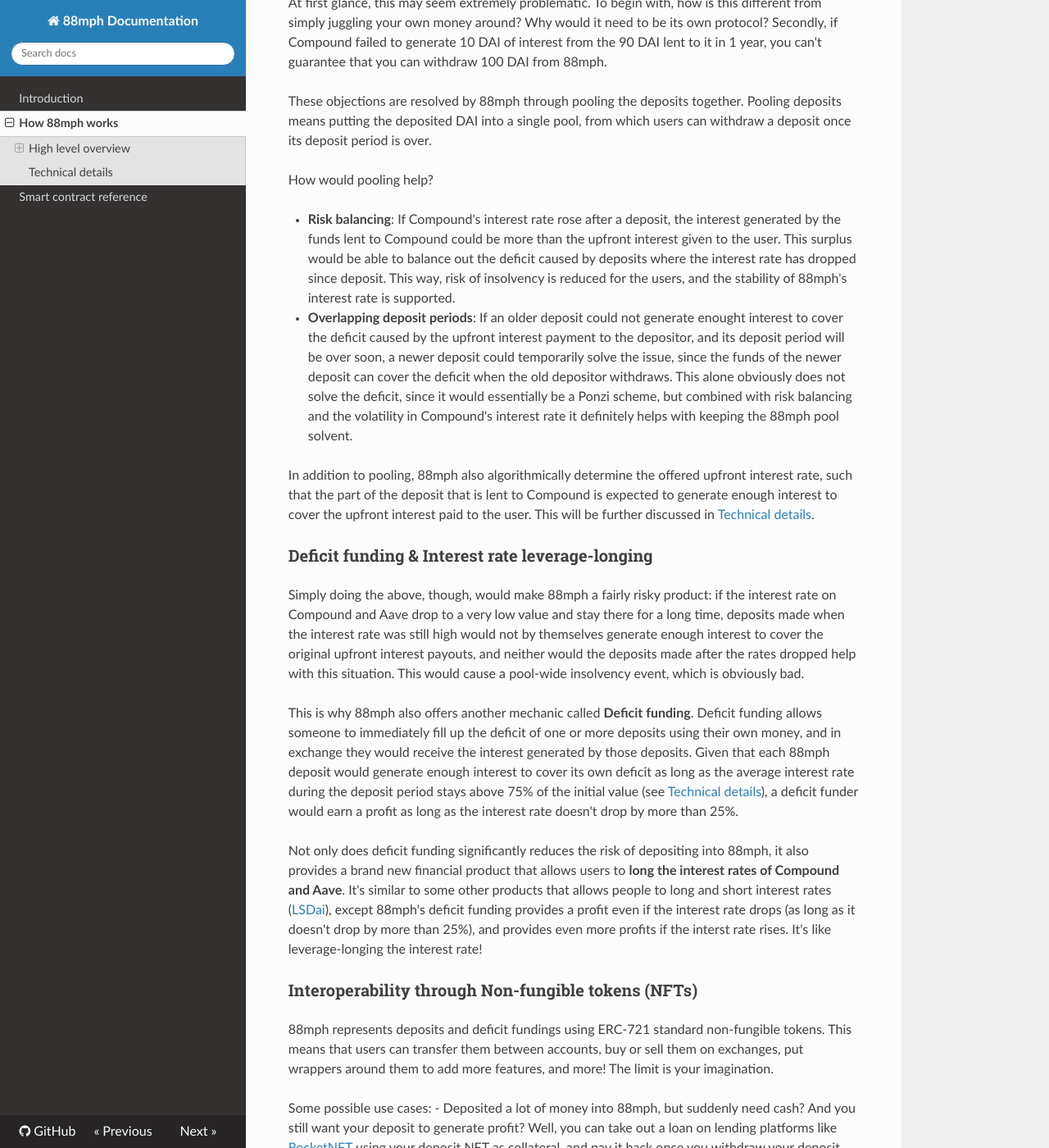
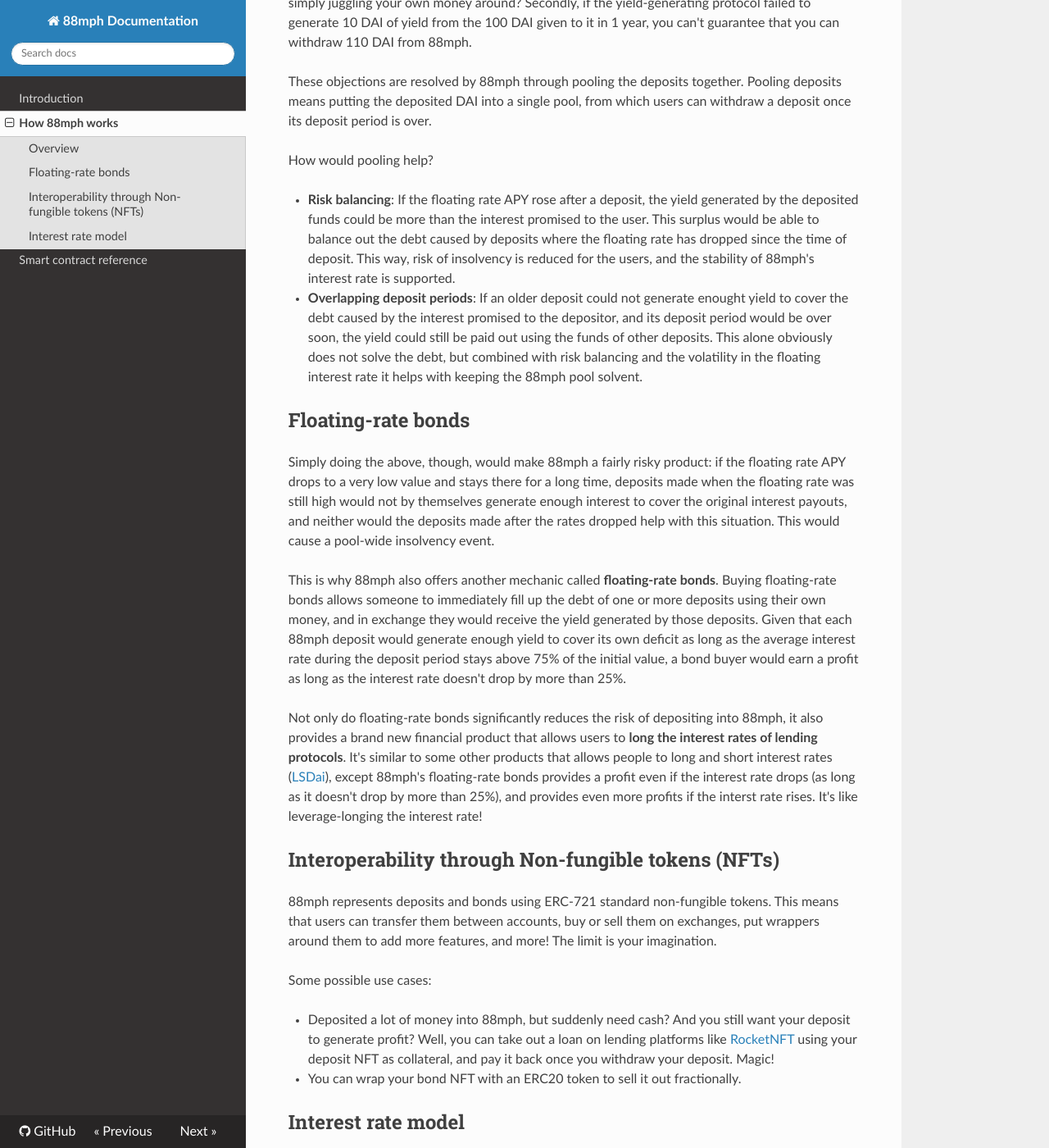
Before and after one commit to 88mphapp/docs, an MkDocs documentation site: the page built from docs/howitworks.md, in a window 1280 px wide and 1400 px high, scrolled down 440 px. Shown: the whole window at 82% size. Built offline with MkDocs 1.6.1, drawn with Linux system fonts in a browser that asks for light colours; nearby versions of some CDN libraries; formulas are drawn with MathJax 3; some of the changed text lies outside the part shown.

Commit message:
Update howitworks.md

```diff
--- a/docs/howitworks.md
+++ b/docs/howitworks.md
@@ -1,61 +1,41 @@
 # How 88mph works
 
-## High level overview
+## Overview
 
-What exactly happens when you, say, deposit 100 DAI into 88mph for 1 year?
+What exactly happens when you, say, deposit 100 DAI into 88mph for 1 year at 10% fixed-rate APY?
 
 1. Your 100 DAI is transferred to 88mph.
-2. 88mph returns part of the 100 DAI back to your wallet as the "upfront interest" (let's say 10 DAI).
-3. 88mph takes the remaining 90 DAI and lends it out on a lending protocol with variable interest rate (e.g. Compound), which will generate interest for the 1 year deposit period.
-4. Once the 1 year is over, you withdraw 100 DAI from 88mph.
+2. 88mph deposits the 100 DAI into a yield-generating protocol with variable rate APY, which will generate yield for the 1 year deposit period.
+3. Once the 1 year is over, you withdraw 110 DAI from 88mph.
 
-At first glance, this may seem extremely problematic. To begin with, how is this different from simply juggling your own money around? Why would it need to be its own protocol? Secondly, if Compound failed to generate 10 DAI of interest from the 90 DAI lent to it in 1 year, you can't guarantee that you can withdraw 100 DAI from 88mph.
+At first glance, this may seem extremely problematic. To begin with, how is this different from simply juggling your own money around? Secondly, if the yield-generating protocol failed to generate 10 DAI of yield from the 100 DAI given to it in 1 year, you can't guarantee that you can withdraw 110 DAI from 88mph.
 
 These objections are resolved by 88mph through pooling the deposits together. Pooling deposits means putting the deposited DAI into a single pool, from which users can withdraw a deposit once its deposit period is over.
 
 How would pooling help?
 
-- **Risk balancing**: If Compound's interest rate rose after a deposit, the interest generated by the funds lent to Compound could be more than the upfront interest given to the user. This surplus would be able to balance out the deficit caused by deposits where the interest rate has dropped since deposit. This way, risk of insolvency is reduced for the users, and the stability of 88mph's interest rate is supported.
-- **Overlapping deposit periods**: If an older deposit could not generate enought interest to cover the deficit caused by the upfront interest payment to the depositor, and its deposit period will be over soon, a newer deposit could temporarily solve the issue, since the funds of the newer deposit can cover the deficit when the old depositor withdraws. This alone obviously does not solve the deficit, since it would essentially be a Ponzi scheme, but combined with risk balancing and the volatility in Compound's interest rate it definitely helps with keeping the 88mph pool solvent.
+- **Risk balancing**: If the floating rate APY rose after a deposit, the yield generated by the deposited funds could be more than the interest promised to the user. This surplus would be able to balance out the debt caused by deposits where the floating rate has dropped since the time of deposit. This way, risk of insolvency is reduced for the users, and the stability of 88mph's interest rate is supported.
+- **Overlapping deposit periods**: If an older deposit could not generate enought yield to cover the debt caused by the interest promised to the depositor, and its deposit period would be over soon, the yield could still be paid out using the funds of other deposits. This alone obviously does not solve the debt, but combined with risk balancing and the volatility in the floating interest rate it helps with keeping the 88mph pool solvent.
 
-In addition to pooling, 88mph also algorithmically determine the offered upfront interest rate, such that the part of the deposit that is lent to Compound is expected to generate enough interest to cover the upfront interest paid to the user. This will be further discussed in [Technical details](#technical-details).
+## Floating-rate bonds
 
-### Deficit funding & Interest rate leverage-longing
+Simply doing the above, though, would make 88mph a fairly risky product: if the floating rate APY drops to a very low value and stays there for a long time, deposits made when the floating rate was still high would not by themselves generate enough interest to cover the original interest payouts, and neither would the deposits made after the rates dropped help with this situation. This would cause a pool-wide insolvency event.
 
-Simply doing the above, though, would make 88mph a fairly risky product: if the interest rate on Compound and Aave drop to a very low value and stay there for a long time, deposits made when the interest rate was still high would not by themselves generate enough interest to cover the original upfront interest payouts, and neither would the deposits made after the rates dropped help with this situation. This would cause a pool-wide insolvency event, which is obviously bad.
+This is why 88mph also offers another mechanic called **floating-rate bonds**. Buying floating-rate bonds allows someone to immediately fill up the debt of one or more deposits using their own money, and in exchange they would receive the yield generated by those deposits. Given that each 88mph deposit would generate enough yield to cover its own deficit as long as the average interest rate during the deposit period stays above 75% of the initial value, a bond buyer would earn a profit as long as the interest rate doesn't drop by more than 25%.
 
-This is why 88mph also offers another mechanic called **Deficit funding**. Deficit funding allows someone to immediately fill up the deficit of one or more deposits using their own money, and in exchange they would receive the interest generated by those deposits. Given that each 88mph deposit would generate enough interest to cover its own deficit as long as the average interest rate during the deposit period stays above 75% of the initial value (see [Technical details](#technical-details)), a deficit funder would earn a profit as long as the interest rate doesn't drop by more than 25%.
+Not only do floating-rate bonds significantly reduces the risk of depositing into 88mph, it also provides a brand new financial product that allows users to **long the interest rates of lending protocols**. It's similar to some other products that allows people to long and short interest rates ([LSDai](https://lsdai.market/)), except 88mph's floating-rate bonds provides a profit even if the interest rate drops (as long as it doesn't drop by more than 25%), and provides even more profits if the interst rate rises. It's like leverage-longing the interest rate!
 
-Not only does deficit funding significantly reduces the risk of depositing into 88mph, it also provides a brand new financial product that allows users to **long the interest rates of Compound and Aave**. It's similar to some other products that allows people to long and short interest rates ([LSDai](https://lsdai.market/)), except 88mph's deficit funding provides a profit even if the interest rate drops (as long as it doesn't drop by more than 25%), and provides even more profits if the interst rate rises. It's like leverage-longing the interest rate!
+## Interoperability through Non-fungible tokens (NFTs)
 
-### Interoperability through Non-fungible tokens (NFTs)
-
-88mph represents deposits and deficit fundings using ERC-721 standard non-fungible tokens. This means that users can transfer them between accounts, buy or sell them on exchanges, put wrappers around them to add more features, and more! The limit is your imagination.
+88mph represents deposits and bonds using ERC-721 standard non-fungible tokens. This means that users can transfer them between accounts, buy or sell them on exchanges, put wrappers around them to add more features, and more! The limit is your imagination.
 
 Some possible use cases:
+
 - Deposited a lot of money into 88mph, but suddenly need cash? And you still want your deposit to generate profit? Well, you can take out a loan on lending platforms like [RocketNFT](https://medium.com/@AlexMasmej/introducing-rocket-get-a-loan-against-your-nfts-f67b1b5738f0) using your deposit NFT as collateral, and pay it back once you withdraw your deposit. Magic!
-- You can wrap the deficit funding NFT with an ERC20-like semi-fungible token to fund deposits fractionally.
+- You can wrap your bond NFT with an ERC20 token to sell it out fractionally.
 
-## Technical details
+## Interest rate model
 
-This section will detail how 88mph determines the upfront interest rate offered to the user.
+At the moment, 88mph uses a linear model for determining the fixed interest rate offered to depositors. 88mph keeps track of the Exponential Moving Average (EMA) of the underlying yield protocol's APY over roughly a monthly window, and offers 75% of the EMA as the fixed rate.
 
-Suppose that for a certain deposit, the deposit period is \(t\) seconds, the Compound interest rate at the time of deposit is \(r_0\) per second, the deposit amount is \(D\), and the offered upfront interest is \(\gamma D\). Also suppose that the amount of interest earned from Compound is linear with regards to time (non-compounding interest).
-
-Furthermore, let's suppose that we predict the average interest rate offered by Compound during the deposit period is \(mr_0\), where \(m \gt 0\). Then, the condition for the interest earned from Compound to be at least as much as the upfront interest given to the user is:
-
-$$\gamma D \le (1 - \gamma) D m r_0 t$$
-
-which simplifies to:
-
-$$\gamma \le \frac{m r_0 t}{1 + m r_0 t}$$
-
-Suppose we choose \(\gamma = \frac{m r_0 t}{1 + m r_0 t}\) to be the (non-annualized) upfront interest rate. This means that the amount that's lent to Compound will be just enough to cover the upfront interest. If the average Compound interest rate actually turns out to be greater than \(m r_0\), then the deposit will provide a surplus; otherwise it will be in deficit. Therefore, \(m r_0\) is the minimum average Compound interest rate during the deposit period such that won't cause a deficit.
-
-It should be clear that \(m\) acts as a parameter that we can adjust to represent how optimistic/pessimistic we are about the future Compound interest rate, as well as how risky the pool is. If \(m > 1\), you would be optimistic about future Compound interest rates; if \(m < 1\), you would be pessimistic; if \(m = 1\), you would be neutral. At 88mph, we have selected \(m = \frac 3 4\), meaning that an individual deposit won't have a deficit as long as the average money market interest rate during the deposit period will be at least \(\frac 3 4\) of the current rate.
-
-What about compound interest, which is what Compound & Aave offer? Since earning compound interest rather than non-compound interest just means that the pool will earn more interest, it just makes 88mph more secure against the risk of deficit.
-
-To summarize, the upfront interest offered by 88mph for a deposit of \(D\) DAI for \(t\) seconds is
-
-$$upfrontInterest = \frac{\frac 3 4 r_0 t}{1 + \frac 3 4 r_0 t} D$$
+We have plans to implement more sophisticated interest rate models in the future that take into account paramters such as the pool surplus/debt, floating-rate volatility, pool total deposit, and so on.
```
Also changed, not shown: docs/index.md (+3 -3 lines).
